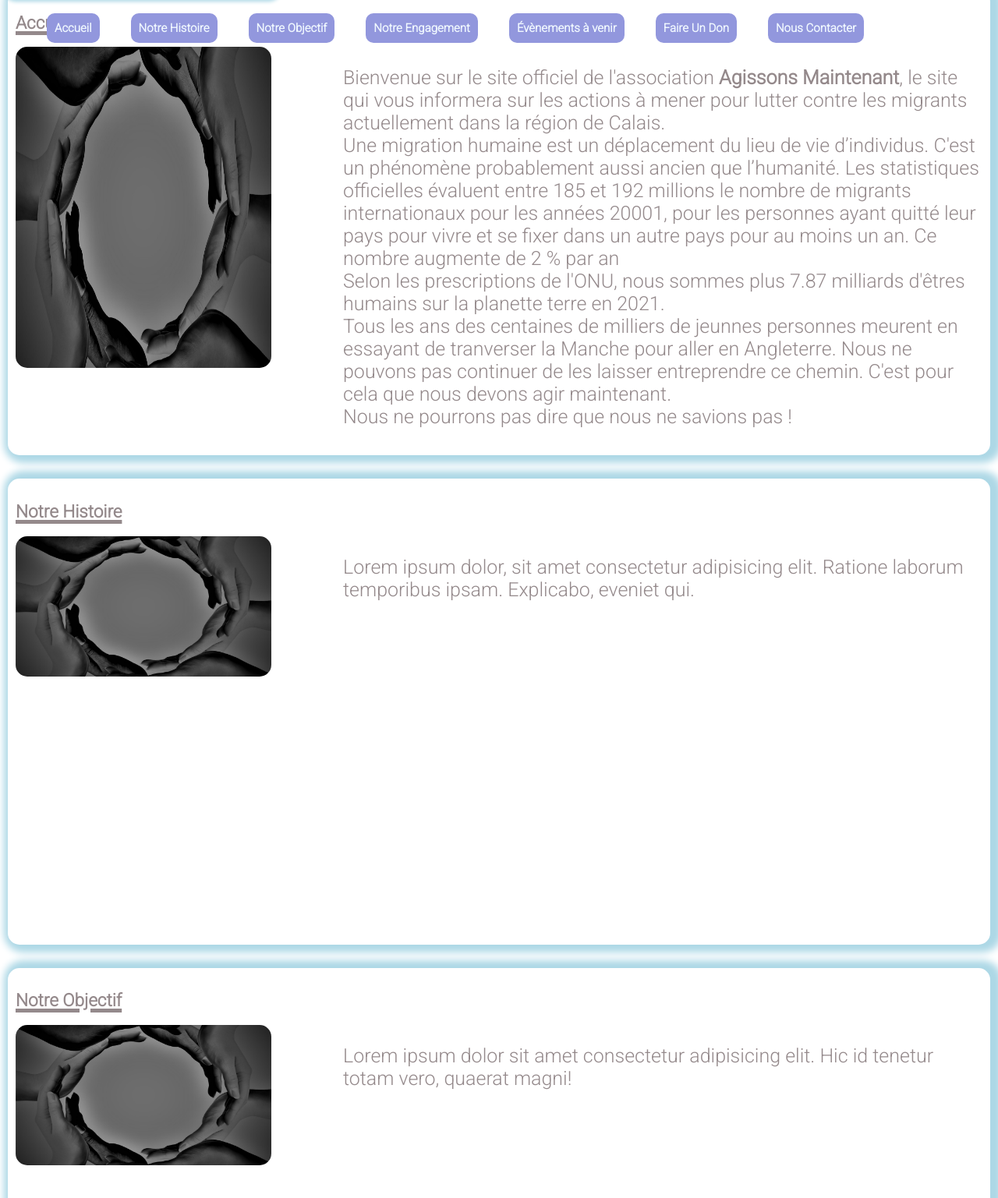
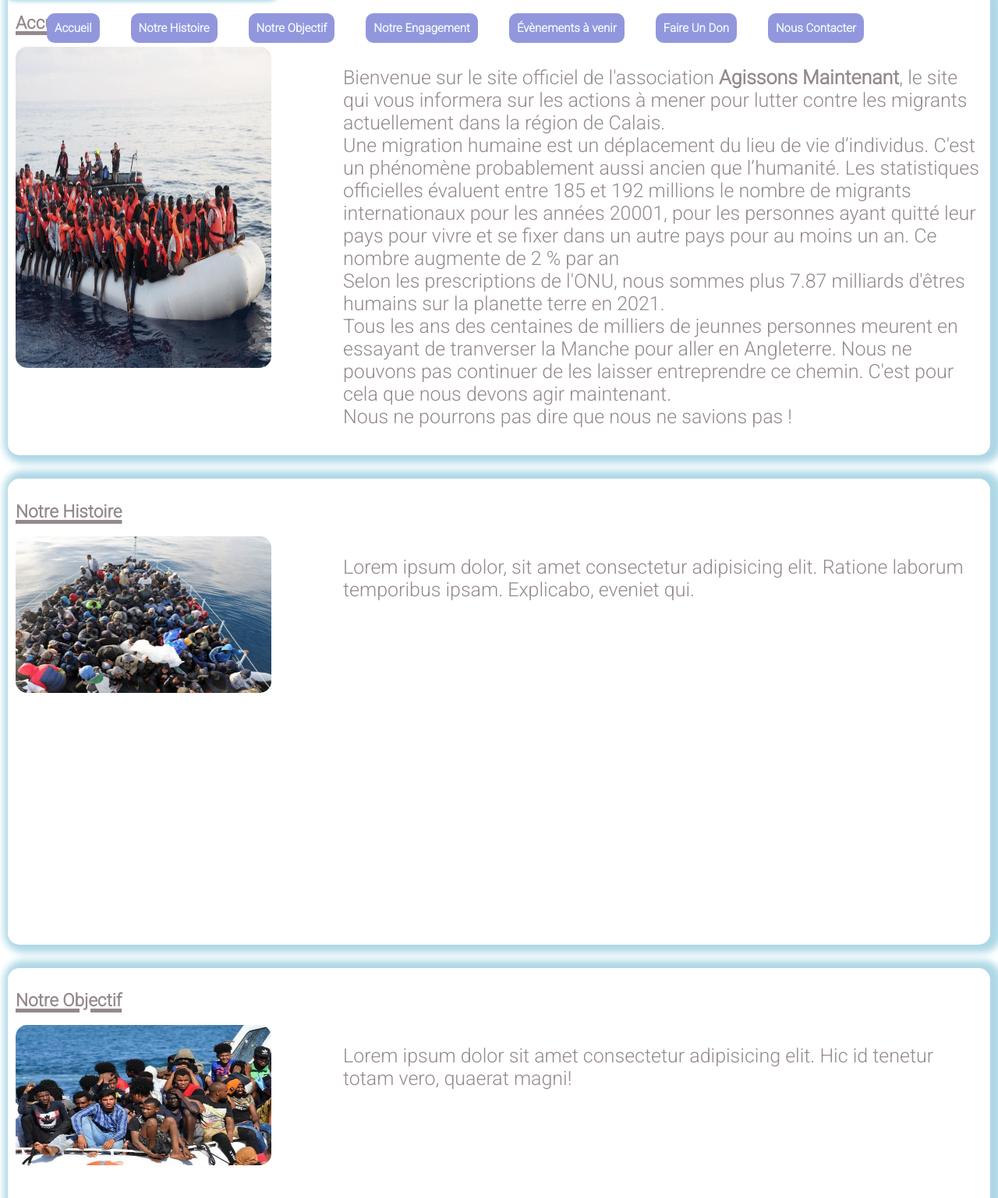
Before and after one commit to zeba79/Evaluation-html5-CSS-git, a plain HTML site: page index.html in a window 1280 px wide. Shown: the part 143-1680 px from the top of the page at 78% size. Drawn offline with Linux system fonts and the light colour scheme.

Commit message:
#html5 modification des photos des sections

```diff
--- a/index.html
+++ b/index.html
@@ -39,7 +39,7 @@
       <h2 id="accueil">Accueil</h2>
       <div class="sections">
         <div class="gauche">
-          <img src="./assets/images/cercle2.jpg" alt="">
+          <img src="./assets/images/migrants1.jpg" alt="">
         </div>
         <div class="droite">
           <p>Bienvenue sur le site officiel de l'association <strong>Agissons Maintenant</strong>, le site qui vous informera sur les actions à mener pour lutter contre les
@@ -61,7 +61,7 @@
       </h2>
       <div class="sections">
         <div class="gauche">
-          <img src="./assets/images/cercle2.jpg" alt="">
+          <img src="./assets/images/migrants2.jpg" alt="">
         </div>
         <div class="droite">
           <p>Lorem ipsum dolor, sit amet consectetur adipisicing elit.
@@ -76,7 +76,7 @@
         </h2>
         <div class="sections">
           <div class="gauche">
-            <img src="./assets/images/cercle2.jpg" alt="">
+            <img src="./assets/images/migrants3.jpg" alt="">
           </div>
           <div class="droite">
             <p>
@@ -92,7 +92,7 @@
       </h2>
       <div class="sections">
         <div class="gauche">
-          <img src="./assets/images/cercle2.jpg" alt="">
+          <img src="./assets/images/migrants4.jpg" alt="">
         </div>
         <div class="droite">
           <p>
@@ -109,7 +109,7 @@
         </h2>
         <div class="sections">
           <div class="gauche">
-            <img src="./assets/images/cercle2.jpg" alt="">
+            <img src="./assets/images/migrants5.webp" alt="">
           </div>
           <div class="droite">
             <p>Lorem ipsum dolor sit, amet consectetur adipisicing elit.
```
Also changed, not shown: assets/images/migrants5.webp (added).
